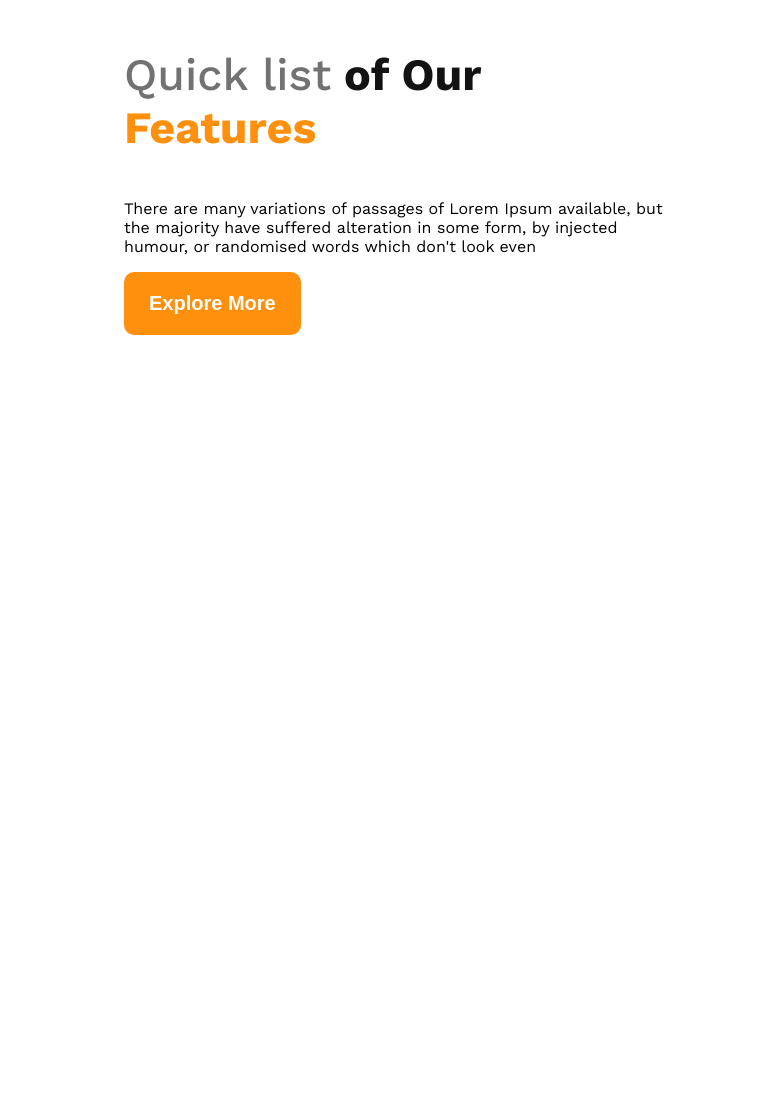
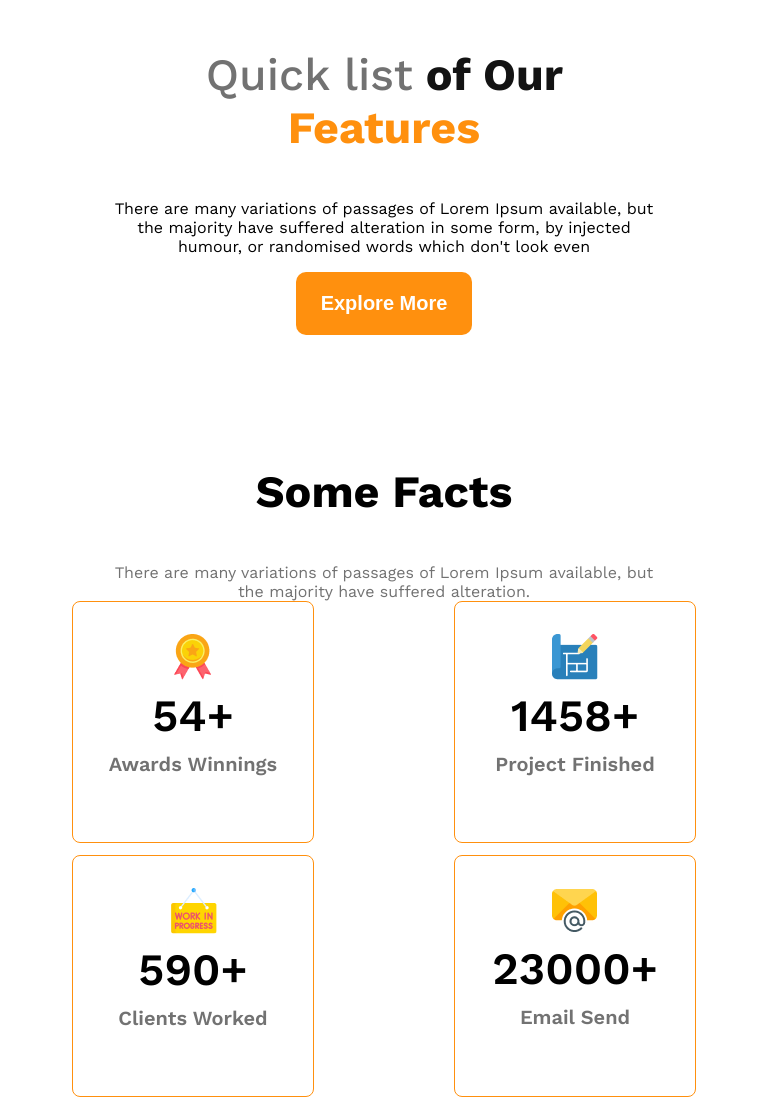
Before and after one commit to MahamudulHaque4/responsive_website_ph, a plain HTML site: page index.html in a window 768 px wide. Shown: the part 2588-3693 px from the top of the page. Before the commit the page ends 2931 px from the top, so only its background shows below. Drawn offline with nearby package versions, Linux system fonts and the light colour scheme.

Commit message:
Main and Section part added

```diff
--- a/index.html
+++ b/index.html
@@ -31,6 +31,8 @@
         </div>
     </header>
     <main>
+
+        <!-- Teamwork Section -->
         <section class="teams display-flex">
             <div class="team-photo-container">
                 <img src="images/team1.png" alt="">
@@ -39,11 +41,53 @@
                 <img src="images/team4.png" alt="">
             </div>
             <div class="features">
-                <h3 class="feature-title">
+                <h3 class="section-title">
                     <span id="quick-list" class="text-dark03">Quick list</span> <span class="text-dark01">of Our</span> <span class="text-primary">Features</span>
                 </h3>
                 <p class="feature-description">There are many variations of passages of Lorem Ipsum available, but the majority have suffered alteration in some form, by injected humour, or randomised words which don't look even</p>
                 <button class="btn-primary">Explore More</button>
+            </div>
+        </section>
+
+        <!-- Features Section -->
+        <section>
+
+        </section>
+
+        <!-- Some Fact Section -->
+        <section>
+            <h3 class="section-title">Some Facts </h3>
+            <p class="text-dark03 fact-description">There are many variations of passages of Lorem Ipsum available, but the majority have suffered alteration.</p>
+            <div class="fact-container">
+                <!-- fact-card*4>img.fact-icon+h4.fact-num+h5.fact-name -->
+                <div class="fact-card display-flex">
+                    <div>
+                        <img class="fact-icon" src="images/icons/ribon.png" alt="">
+                        <h4 class="fact-num">54+</h4>
+                        <h5 class="fact-name text-dark03">Awards Winnings</h5>
+                    </div>
+                </div>
+                <div class="fact-card display-flex">
+                    <div>
+                        <img class="fact-icon" src="images/icons/projects.png" alt="">
+                        <h4 class="fact-num">1458+</h4>
+                        <h5 class="fact-name text-dark03">Project Finished</h5>
+                    </div>
+                </div>
+                <div class="fact-card display-flex">
+                    <div>
+                        <img class="fact-icon" src="images/icons/customers.png" alt="">
+                        <h4 class="fact-num">590+</h4>
+                        <h5 class="fact-name text-dark03">Clients Worked</h5>
+                    </div>
+                </div>
+                <div class="fact-card display-flex">
+                    <div>
+                        <img class="fact-icon" src="images/icons/email.png" alt="">
+                        <h4 class="fact-num">23000+</h4>
+                        <h5 class="fact-name text-dark03">Email Send</h5>
+                    </div>
+                </div>
             </div>
         </section>
     </main>
--- a/styles/responsive.css
+++ b/styles/responsive.css
@@ -29,6 +29,11 @@
 /* Background Colors */
 .bg-light01 {
     background-color:rgba(255, 144, 14, 0.1) ;
+}
+
+.section-title {
+     font-size: 2.8rem;
+     font-weight: 700;
 }
 
 .navbar,.bg-light01 {
@@ -127,11 +132,6 @@ main > section {
     max-width: 540px;
 }
 
-.feature-title {
-     font-size: 2.8rem;
-     font-weight: 700;
-}
-
 #quick-list {
     font-weight: 500;
 }
@@ -140,18 +140,68 @@ main > section {
     color: #FF900E;
 }
 
+/* Some Fact Styles */
+.fact-container {
+    display: grid;
+    grid-template-columns: repeat(4, 1fr);
+
+}
+
+.fact-card {
+    border: 1px solid #FF900E;
+    width: 240px;
+    height: 240px;
+    border-radius: 8px;
+    text-align: center;
+    align-items: center;
+    justify-content: center;
+}
+
+.fact-num {
+    font-size: 2.8rem;
+    font-weight: 600;
+    margin-top: 5px;
+    margin-bottom: 10px;
+}
+
+.fact-name {
+    font-size: 1.25rem;
+    font-weight: 600;
+    margin-top: 10px;
+}
+
+.fact-description {
+    max-width: 540px;
+}
 /* Lower Device Responsive Part */
 @media screen and (max-width: 768px) {
     .navbar , .nav-links, .teams{
         flex-direction: column;
         align-items: center;
     }
-    .team-photo-container {
+    .team-photo-container , .fact-container{
         grid-template-columns: repeat(1, 1fr);
         gap: 12px;
     }
+
+    .fact-container {
+        justify-items: center;
+    }
+
+    .section-title{
+        text-align: center;
+    }
+
+    .fact-description {
+        text-align: center;
+    }
     .features {
         margin-left: 20px;
+        text-align: center;
+    }
+
+    .feature-description {
+        text-align: center;
     }
 
 }
@@ -161,7 +211,31 @@ main > section {
     .teams {
         flex-direction: column;
     }
-    .team-photo-container {
+    .team-photo-container  {
         margin: 50px auto
     }
+    .fact-container {
+        grid-template-columns: repeat(2, 1fr);
+        gap: 12px;
+        justify-items: center;
+    }
+
+    .section-title{
+        text-align: center;
+    }
+
+    .fact-description {
+        text-align: center;
+        margin: 0 auto;
+        width: 100%;
+    }
+
+    .features {
+        text-align: center;
+        margin-left: 0;
+    }
+
+    .feature-description {
+        text-align: center;
+    }
 }
```
